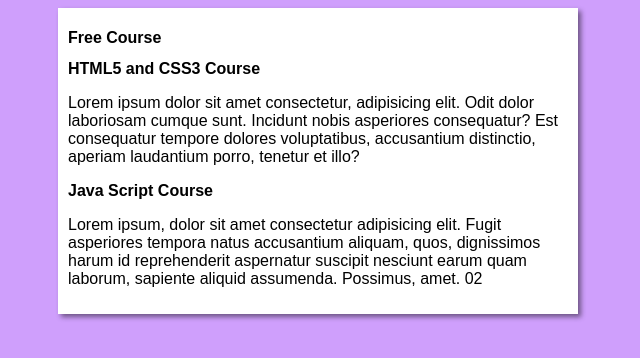
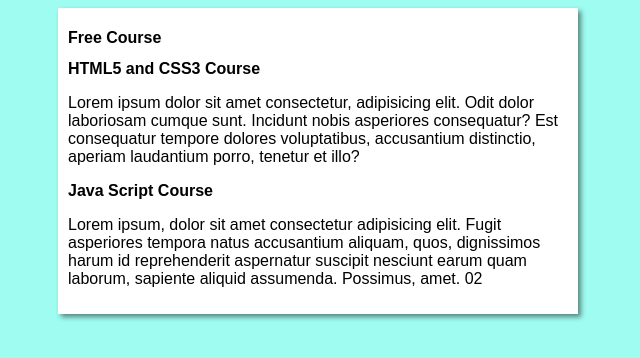
Before and after one commit to BrunoCastroM/Learning-Github, a plain HTML site: page site-exemplo/index.html in a window 1280 px wide. Shown: the whole page, without its empty margins (322-962 px from the left). Drawn offline with Linux system fonts and the light colour scheme.

Commit message:
Update style.css

```diff
--- a/site-exemplo/estilos/style.css
+++ b/site-exemplo/estilos/style.css
@@ -4,7 +4,7 @@
 }
 
 body {
-    background-color: rgb(207, 159, 252);
+    background-color: rgb(159, 252, 240);
 }
 
 main {
```
